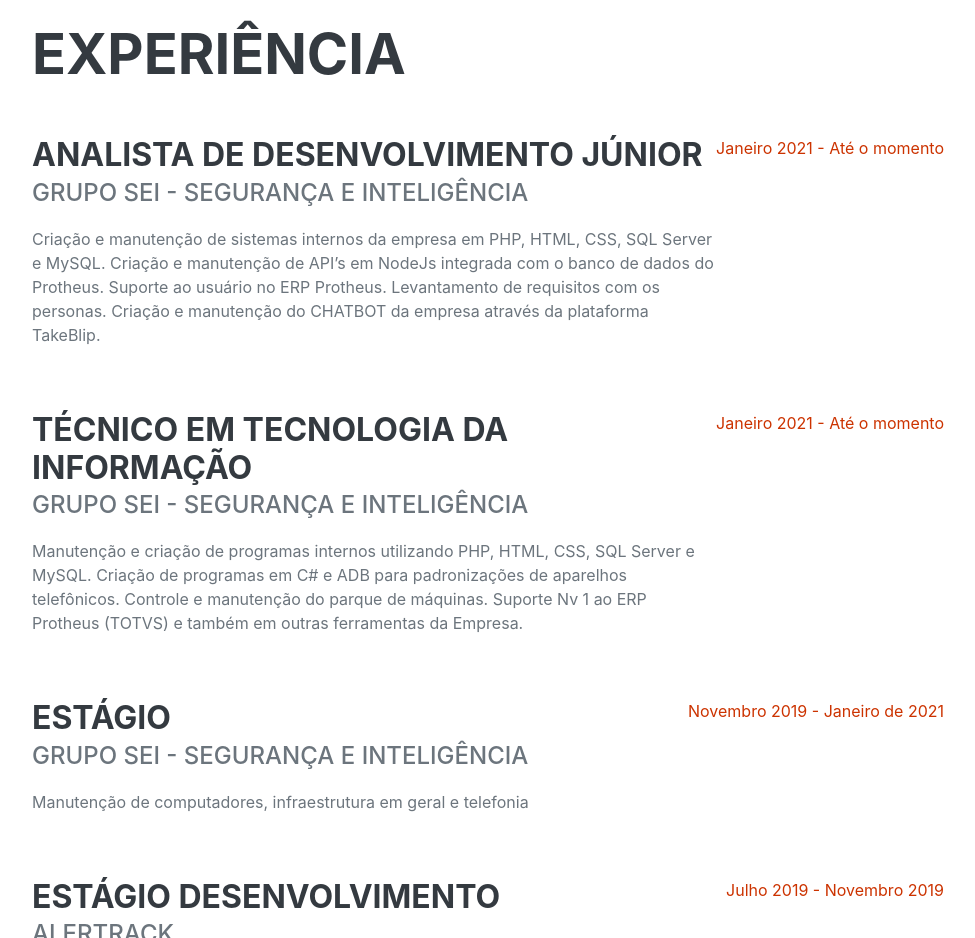
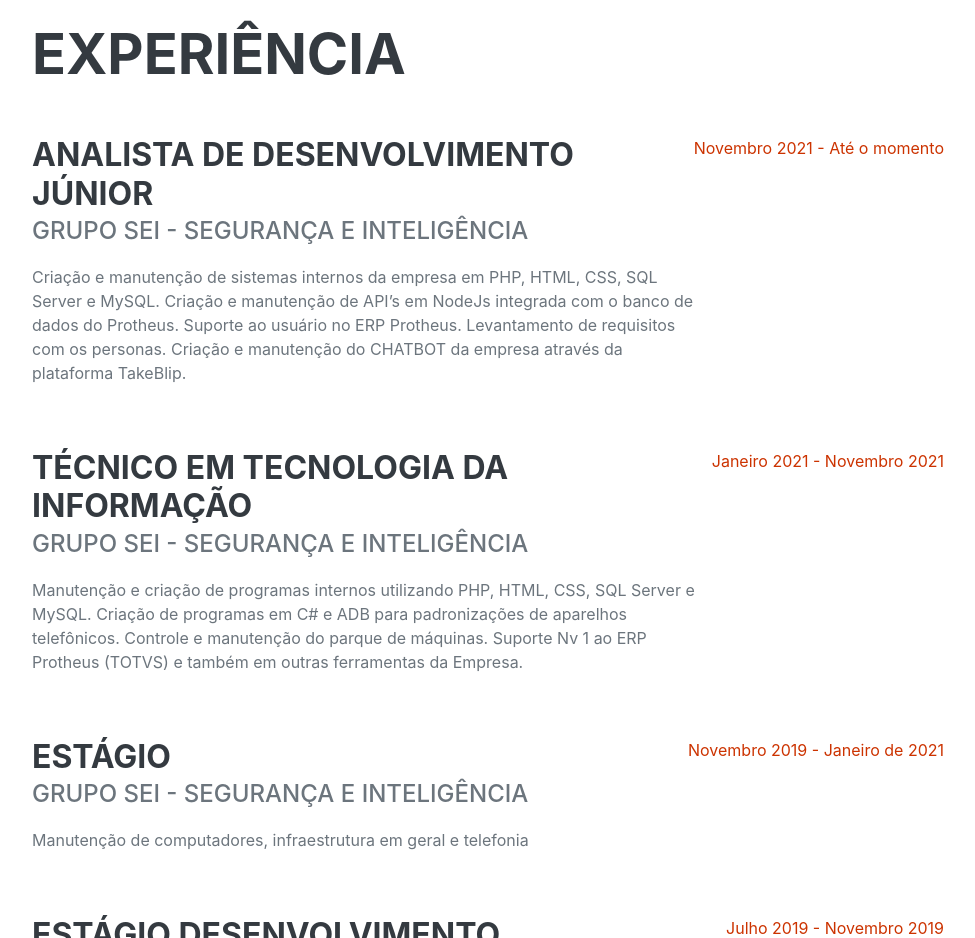
Before and after one commit to GhabrielFiorotti/curriculo, a website: page index.html in a window 1280 px wide. Shown: the part 860-1798 px from the top of the page, without its empty margins (288-1263 px from the left). Drawn offline with nearby package versions, Linux system fonts and the light colour scheme; a web font is replaced by a local one.

Commit message:
Atualizando data de cargo

```diff
--- a/index.html
+++ b/index.html
@@ -66,7 +66,7 @@
                             <div class="subheading mb-3">Grupo SEI - Segurança e Inteligência</div>
                             <p> Criação e manutenção de sistemas internos da empresa em PHP, HTML, CSS, SQL Server e MySQL. Criação e manutenção de API’s em NodeJs integrada com o banco de dados do Protheus. Suporte ao usuário no ERP Protheus. Levantamento de requisitos com os personas. Criação e manutenção do CHATBOT da empresa através da plataforma TakeBlip.</p>
                         </div>
-                        <div class="flex-shrink-0"><span class="text-primary"> Janeiro 2021 - Até o momento</span></div>
+                        <div class="flex-shrink-0"><span class="text-primary"> Novembro 2021 - Até o momento</span></div>
                     </div>
                     <div class="d-flex flex-column flex-md-row justify-content-between mb-5">
                         <div class="flex-grow-1">
@@ -74,7 +74,7 @@
                             <div class="subheading mb-3">Grupo SEI - Segurança e Inteligência</div>
                             <p> Manutenção e criação de programas internos utilizando PHP, HTML, CSS, SQL Server e MySQL. Criação de programas em C# e ADB para padronizações de aparelhos telefônicos. Controle e manutenção do parque de máquinas. Suporte Nv 1 ao ERP Protheus (TOTVS) e também em outras ferramentas da Empresa.</p>
                         </div>
-                        <div class="flex-shrink-0"><span class="text-primary"> Janeiro 2021 - Até o momento</span></div>
+                        <div class="flex-shrink-0"><span class="text-primary"> Janeiro 2021 - Novembro 2021</span></div>
                     </div>
                     <div class="d-flex flex-column flex-md-row justify-content-between mb-5">
                         <div class="flex-grow-1">
```
